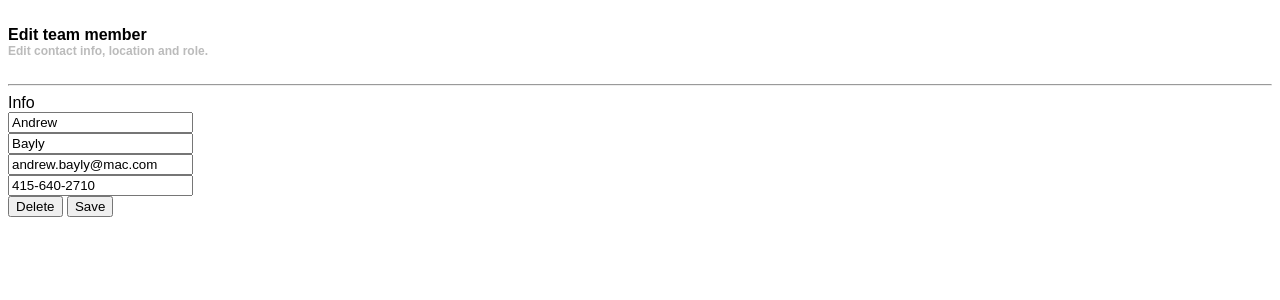
After one commit to andrewbayly/members, a Django app: page /1/ in a window 1280 px wide. The commit adds this page. Shown: the top 300 px of the page. Run offline with Django 3.2, Linux system fonts and the light colour scheme; data comes from the database, SQL or seed files in the repository.

Commit message:
implement edit screen

```diff
--- /dev/null
+++ b/mysite/members/templates/members/edit.html
@@ -0,0 +1,90 @@
+{% load static %}
+
+
+<script>
+
+    async function onAdd() {
+
+        const data = {
+          FirstName : document.getElementById("FirstName").value,
+          LastName : document.getElementById("LastName").value,
+          Email : document.getElementById("Email").value,
+          Phone : document.getElementById("Phone").value,
+        }
+
+        await fetch("/", {method: 'PUT', body: JSON.stringify(data)})
+
+        location.href = '/'
+    };
+
+    async function onSave() {
+
+        const data = {
+    {% if team_member == None %}
+          id : null,
+    {% else %}
+          id : {{team_member.id}},
+    {% endif %}
+          FirstName : document.getElementById("FirstName").value,
+          LastName : document.getElementById("LastName").value,
+          Email : document.getElementById("Email").value,
+          Phone : document.getElementById("Phone").value,
+        }
+
+        await fetch("/{{team_member.id}}/", {method: 'POST', body: JSON.stringify(data)})
+
+        location.href = '/'
+    };
+
+
+    async function onDelete() {
+
+        await fetch("/{{team_member.id}}/", {method: 'DELETE'})
+
+        location.href = '/'
+    }
+
+    window.onload = function(){
+
+      document.getElementById("saveButton").onclick = onSave
+      document.getElementById("deleteButton").onclick = onDelete
+
+      {% if team_member == None %}
+        document.getElementById("deleteButton").hidden = 'hidden'
+        document.getElementById("saveButton").onclick = onAdd
+      {% endif %}
+    }
+
+</script>
+
+<link rel="stylesheet" href="{% static 'members/style.css' %}">
+
+
+<br>
+
+{% if team_member == None %}
+<b>Add a team member</b>
+<br>
+
+<span class="subheading">Set email, location and role.</span>
+<br><br>
+{%else %}
+<b>Edit team member</b>
+<br>
+
+<span class="subheading">Edit contact info, location and role.</span>
+<br><br>
+{% endif %}
+
+<hr>
+<span>Info</span>
+
+<br>
+    <input type="text" id="FirstName" name="FirstName" value="{{ team_member.FirstName  }}"><br>
+    <input type="text" id="LastName" name="LastName" value="{{ team_member.LastName  }}"><br>
+    <input type="text" id="Email" name="Email" value="{{ team_member.Email  }}"><br>
+    <input type="text" id="Phone" name="Phone" value="{{ team_member.Phone  }}"><br>
+
+<button id="deleteButton" >Delete</button>
+
+<button id="saveButton" >Save</button>
--- a/mysite/members/urls.py
+++ b/mysite/members/urls.py
@@ -2,6 +2,9 @@ from django.urls import path
 
 from . import views
 
+
 urlpatterns = [
     path('', views.index, name='index'),
+    path('<int:id>/', views.edit),
+    path('add/', views.add),
 ]
--- a/mysite/members/views.py
+++ b/mysite/members/views.py
@@ -1,29 +1,85 @@
-#from django.http import HttpResponse
-
-#def index(request):
-#    return HttpResponse("Hello, world. You're at the members index.")
-
-
-
-#from django.shortcuts import render
 from django.http import HttpResponse
 from django.template import loader
 from .models import TeamMember
+from django.views.decorators.csrf import csrf_exempt
 
-# def index(request):
-#     return HttpResponse("Hello, world! You're at the polls index.")
+import json
 
+@csrf_exempt
 def index(request):
-    team_member_list = TeamMember.objects.order_by('id')
-    template = loader.get_template('members/index.html')
+    print(request.method)
 
-#    output = team_member_list[0].FirstName
+    if request.method == 'GET' :
 
-#    output = ', '.join([q.FirstName for q in team_member_list])
+        team_member_list = TeamMember.objects.order_by('id')
+
+        template = loader.get_template('members/index.html')
+
+        context = {
+            'team_member_list': team_member_list,
+        }
+
+    elif request.method == 'PUT' :
+        body = json.loads(request.body)
+
+        t = TeamMember()
+
+        t.FirstName = body['FirstName']
+        t.LastName = body['LastName']
+        t.Phone = body['Phone']
+        t.Email = body['Email']
+        t.Admin = False #TODO!
+        t.save()
+
+        return HttpResponse()
+
+    return HttpResponse(template.render(context, request))
+
+def add(request):
+
+    print("Add...")
+
+    template = loader.get_template('members/edit.html')
+
     context = {
-        'team_member_list': team_member_list,
+        'team_member' : None
     }
 
     return HttpResponse(template.render(context, request))
 
-# Leave the rest of the views (detail, results, vote) unchanged
+
+@csrf_exempt
+def edit(request, id):
+    print(request.method)
+
+    if request.method == 'POST' :
+        body = json.loads(request.body)
+
+        t = TeamMember.objects.filter(id=int(body['id']))[0]
+
+        t.FirstName = body['FirstName']
+        t.LastName = body['LastName']
+        t.Phone = body['Phone']
+        t.Email = body['Email']
+        t.save()
+
+        return HttpResponse()
+
+    elif request.method == 'GET' :
+
+        team_member = TeamMember.objects.get(id=id)
+
+        template = loader.get_template('members/edit.html')
+
+        context = {
+            'team_member' : team_member
+        }
+
+        return HttpResponse(template.render(context, request))
+
+    elif request.method == 'DELETE' :
+
+        team_member = TeamMember.objects.get(id=id)
+        team_member.delete()
+
+        return HttpResponse()
--- a/mysite/mysite/urls.py
+++ b/mysite/mysite/urls.py
@@ -16,7 +16,9 @@ Including another URLconf
 from django.contrib import admin
 from django.urls import include, path
 
+
 urlpatterns = [
     path('', include('members.urls')),
+#    path('<int:id>/', include('members.urls')),
     path('admin/', admin.site.urls),
 ]
```
Also changed, not shown: mysite/members/templates/members/index.html (+14 -0 lines).
